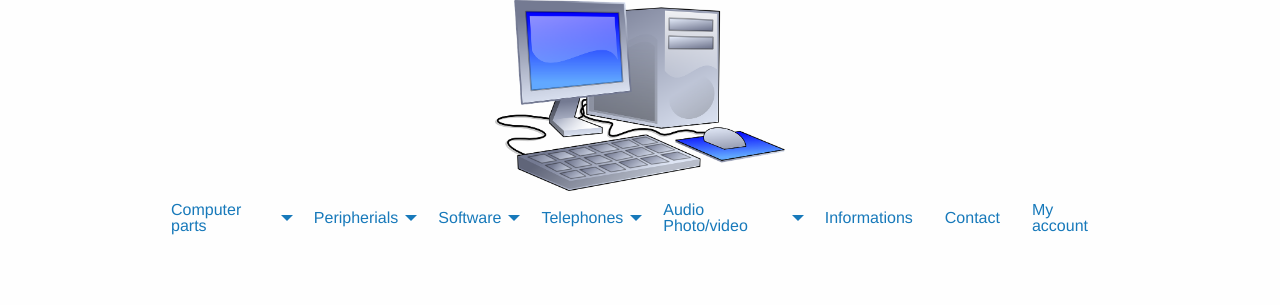
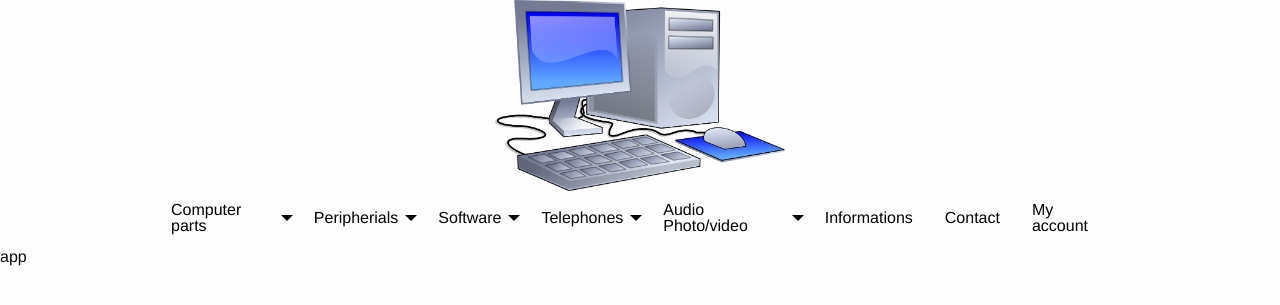
Before and after one commit to blackice999/paginaweb, a PHP site: page /index.php?path=app in a window 1280 px wide. Shown: the top 305 px of the page. Run offline with PHP 8.4, Linux system fonts and the light colour scheme.

Commit message:
Change menu items color and arrow color to black to look better when .active state is added

```diff
--- a/css/app.css
+++ b/css/app.css
@@ -0,0 +1,7 @@
+.dropdown.menu > li.is-dropdown-submenu-parent > a::after {
+    border-color: black transparent transparent;
+}
+
+.menu > li > a {
+    color: #000000;
+}
--- a/index.php
+++ b/index.php
@@ -4,8 +4,21 @@
     <meta charset="UTF-8">
     <title>Web shop</title>
     <link rel="stylesheet" type="text/css" href="/paginaweb/css/foundation.css">
+    <link rel="stylesheet" type="text/css" href="/paginaweb/css/app.css">
 </head>
+
 <body>
-    <?php include "menu.php"; ?>
+    <?php
+
+        include "menu.php";
+
+        $path = $_GET['path'];
+        echo $path;
+
+        if($path === "software") {
+            echo "in software";
+        }
+
+    ?>
 </body>
 </html>
```
